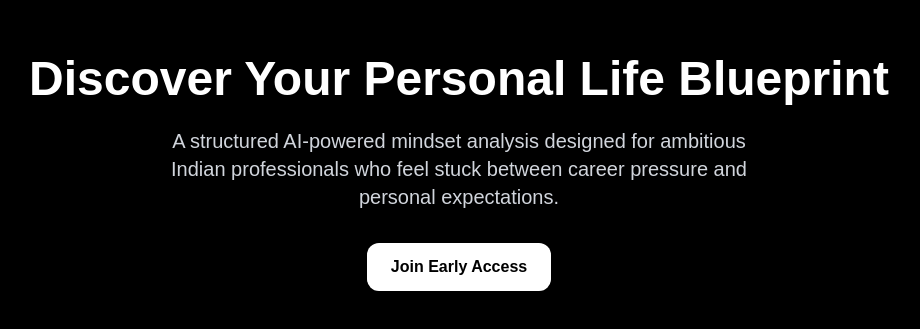
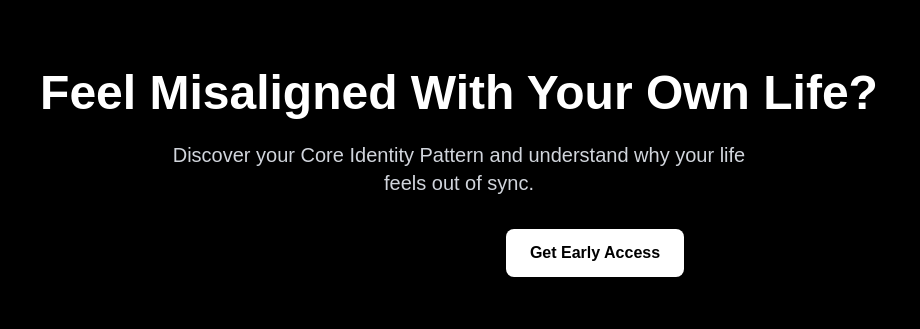
Before and after one commit to wefluidmedia-prog/Lifeblueprint, a Next.js app: page / in a window 1280 px wide. Shown: the part 227-556 px from the top of the page, without its empty margins (181-1101 px from the left). Built offline with nearby package versions, Linux system fonts and the light colour scheme.

Commit message:
Added email capture

```diff
--- a/app/page.tsx
+++ b/app/page.tsx
@@ -1,19 +1,50 @@
+"use client";
+
+import { useState } from "react";
+
 export default function Home() {
+  const [email, setEmail] = useState("");
+  const [submitted, setSubmitted] = useState(false);
+
+  const handleSubmit = (e: React.FormEvent) => {
+    e.preventDefault();
+    console.log("Email captured:", email);
+    setSubmitted(true);
+  };
+
   return (
     <div className="min-h-screen bg-black text-white flex flex-col items-center justify-center px-6 text-center">
       <h1 className="text-5xl font-bold mb-6">
-        Discover Your Personal Life Blueprint
+        Feel Misaligned With Your Own Life?
       </h1>
 
       <p className="text-xl text-gray-300 max-w-xl mb-8">
-        A structured AI-powered mindset analysis designed for ambitious
-        Indian professionals who feel stuck between career pressure
-        and personal expectations.
+        Discover your Core Identity Pattern and understand why
+        your life feels out of sync.
       </p>
 
-      <button className="bg-white text-black px-6 py-3 rounded-xl font-semibold hover:opacity-90 transition">
-        Join Early Access
-      </button>
+      {submitted ? (
+        <p className="text-green-400 text-lg">
+          You’re in. Early access launching soon.
+        </p>
+      ) : (
+        <form onSubmit={handleSubmit} className="flex flex-col sm:flex-row gap-4">
+          <input
+            type="email"
+            required
+            placeholder="Enter your email"
+            className="px-4 py-3 rounded-lg text-black w-64"
+            value={email}
+            onChange={(e) => setEmail(e.target.value)}
+          />
+          <button
+            type="submit"
+            className="bg-white text-black px-6 py-3 rounded-lg font-semibold hover:opacity-90 transition"
+          >
+            Get Early Access
+          </button>
+        </form>
+      )}
     </div>
   );
 }
```
